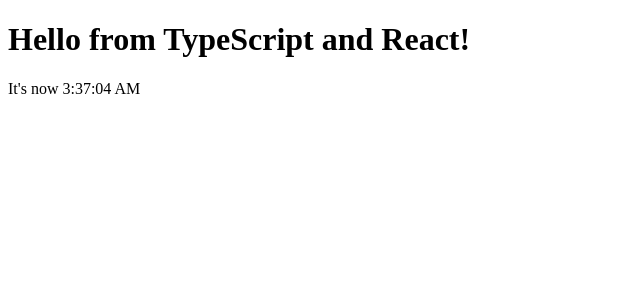
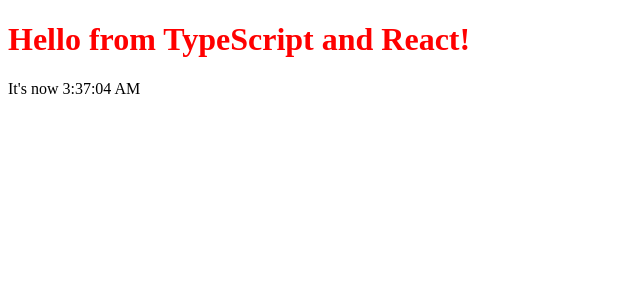
Before and after one commit to timotiusnc/tsplay, a React app: page / in a window 1280 px wide. Shown: the top 300 px of the page, without its empty margins (0-640 px from the left). Built offline with nearby package versions, Linux system fonts and the light colour scheme.

Commit message:
Add style-loader and css-loader dev-dependencies - Add src/styles/style.css - Update Hello component to use `hello` className

```diff
--- a/package.json
+++ b/package.json
@@ -3,7 +3,8 @@
   "version": "1.0.0",
   "description": "",
   "scripts": {
-    "build": "webpack --config webpack.config.js",
+    "build-dev": "webpack --config webpack.config.js --mode development",
+    "build-prod": "webpack --config webpack.config.js --mode production",
     "test": "echo \"Error: no test specified\" && exit 1"
   },
   "author": "",
@@ -17,7 +18,9 @@
   },
   "devDependencies": {
     "awesome-typescript-loader": "^4.0.1",
+    "css-loader": "^0.28.11",
     "source-map-loader": "^0.2.3",
+    "style-loader": "^0.20.3",
     "ts-node": "^5.0.1",
     "typescript": "^2.8.1",
     "webpack": "^4.5.0",
--- a/src/components/hello.tsx
+++ b/src/components/hello.tsx
@@ -1,4 +1,5 @@
 import * as React from "react";
+import '../styles/style.css';
 
 interface HelloProps { compiler: string; framework: string; }
 
@@ -6,6 +7,6 @@
 
 export class Hello extends React.Component<HelloProps, {}> {
   render() {
-    return <h1>Hello from {this.props.compiler} and {this.props.framework}!</h1>
+    return <h1 className='hello'>Hello from {this.props.compiler} and {this.props.framework}!</h1>
   }
 }
--- /dev/null
+++ b/src/styles/style.css
@@ -0,0 +1,3 @@
+.hello {
+  color: red;
+}
--- a/tsconfig.json
+++ b/tsconfig.json
@@ -1,6 +1,7 @@
 {
   "compilerOptions": {
-    "outDir": "./dist/",
+    // if we run `npx webpack`, this param is unused, it's used when we run `npx tsc`
+    //"outDir": "./dist/",
     "sourceMap": true,
     "noImplicitAny": true,
     "module": "commonjs",
--- a/webpack.config.js
+++ b/webpack.config.js
@@ -15,6 +15,9 @@
 
   module: {
     rules: [
+      // CSS files
+      { test: /\.(css|jsx)$/, use: ['style-loader', 'css-loader'] },
+
       // All files with a '.ts' or '.tsx' extension will be handled by 'awesome-typescript-loader'.
       { test: /\.tsx?$/, loader: "awesome-typescript-loader" },
 
```
Also changed, not shown: 1 other file (tests, documents, lock files or other folders).
